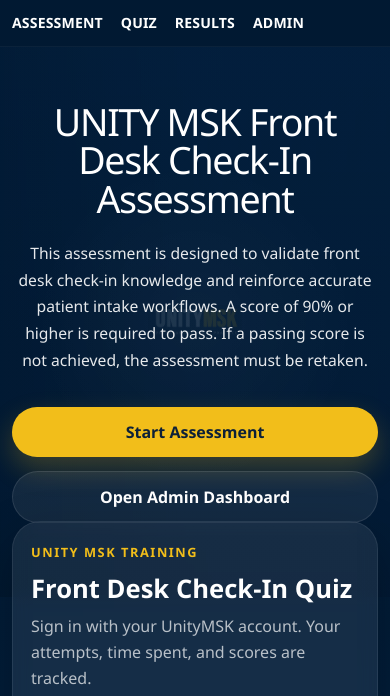
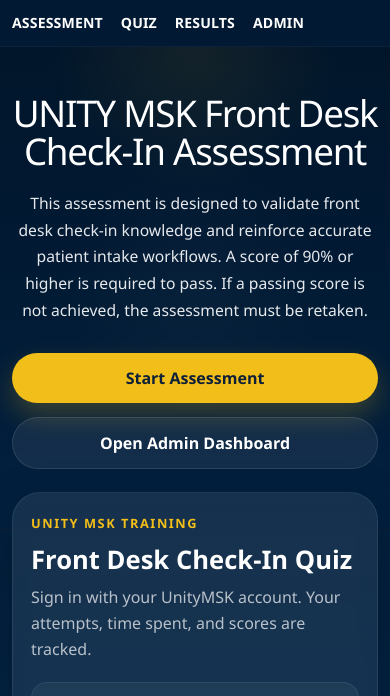
Before and after one commit to oiler81-dev/unity-lms, a plain HTML site: page public/index.html in a window 390 px wide. Shown: the part 71-767 px from the top of the page. Drawn offline with Linux system fonts and the light colour scheme; no server answers.

Commit message:
Update styles.css

```diff
--- a/public/styles.css
+++ b/public/styles.css
@@ -2,8 +2,8 @@
   --unity-navy: #02264a;
   --unity-navy-deep: #011b35;
   --unity-navy-darker: #00162c;
-  --unity-navy-overlay: rgba(2, 32, 64, 0.74);
-  --unity-navy-overlay-strong: rgba(1, 21, 42, 0.84);
+  --unity-navy-overlay: rgba(2, 32, 64, 0.88);
+  --unity-navy-overlay-strong: rgba(1, 21, 42, 0.94);
 
   --unity-gold: #f2be1a;
   --unity-gold-soft: rgba(242, 190, 26, 0.18);
@@ -45,7 +45,7 @@
   font-family: var(--font-stack);
   color: var(--unity-white);
   background:
-    linear-gradient(180deg, #02172f 0%, #03294d 100%);
+    linear-gradient(180deg, #02172f 0%, #03294d 52%, #021c38 100%);
   -webkit-font-smoothing: antialiased;
   text-rendering: optimizeLegibility;
 }
@@ -137,19 +137,16 @@
 }
 
 /* =========================
-   HERO
+   HERO / CLEAN HEADER BAND
    ========================= */
 .hero{
   position: relative;
-  min-height: calc(100vh - var(--nav-height));
   display: flex;
   align-items: center;
   overflow: hidden;
   background:
-    linear-gradient(0deg, var(--unity-navy-overlay), var(--unity-navy-overlay)),
-    linear-gradient(90deg, var(--unity-navy-overlay-strong) 0%, rgba(2,32,64,0.56) 50%, rgba(2,32,64,0.66) 100%),
-    url("assets/unity_logo.png") center center / 24% no-repeat,
-    linear-gradient(180deg, #03294d 0%, #021c38 100%);
+    linear-gradient(180deg, var(--unity-navy-overlay-strong) 0%, var(--unity-navy-overlay) 100%);
+  border-bottom: 1px solid rgba(255,255,255,0.05);
 }
 
 .hero::before{
@@ -157,38 +154,38 @@
   position: absolute;
   inset: 0;
   background:
-    radial-gradient(circle at center, rgba(255,255,255,0.03), transparent 48%),
-    linear-gradient(180deg, rgba(0,0,0,0.08), rgba(0,0,0,0.18));
+    radial-gradient(circle at top center, rgba(242,190,26,0.08), transparent 28%),
+    radial-gradient(circle at center, rgba(255,255,255,0.025), transparent 44%);
   pointer-events: none;
 }
 
 .hero .container{
   position: relative;
   z-index: 1;
-  padding: 90px 0 110px;
+  padding: 74px 0 82px;
   display: flex;
   justify-content: center;
 }
 
 .hero-content{
-  max-width: 1100px;
+  max-width: 1080px;
   text-align: center;
 }
 
 .hero h1{
   margin: 0;
-  font-size: clamp(2.9rem, 5.6vw, 5.8rem);
-  line-height: 0.96;
+  font-size: clamp(2.7rem, 5.2vw, 5.25rem);
+  line-height: 0.98;
   font-weight: 300;
   letter-spacing: -0.035em;
   color: var(--unity-white);
 }
 
 .hero p{
-  max-width: 1040px;
-  margin: 34px auto 0;
-  font-size: clamp(1.08rem, 1.55vw, 1.45rem);
-  line-height: 1.8;
+  max-width: 980px;
+  margin: 28px auto 0;
+  font-size: clamp(1.04rem, 1.4vw, 1.28rem);
+  line-height: 1.85;
   color: var(--unity-text-soft);
 }
 
@@ -197,7 +194,7 @@
   justify-content: center;
   gap: 14px;
   flex-wrap: wrap;
-  margin-top: 34px;
+  margin-top: 30px;
 }
 
 /* =========================
@@ -206,7 +203,7 @@
 .app-main{
   position: relative;
   z-index: 2;
-  margin-top: -76px;
+  margin-top: -38px;
   padding-bottom: 60px;
 }
 
@@ -676,12 +673,8 @@
     gap: 16px;
   }
 
-  .hero{
-    min-height: auto;
-  }
-
   .hero .container{
-    padding: 70px 0 86px;
+    padding: 60px 0 70px;
   }
 
   .quiz-header{
@@ -723,16 +716,16 @@
   }
 
   .hero .container{
-    padding: 56px 0 74px;
+    padding: 48px 0 60px;
   }
 
   .hero h1{
-    font-size: clamp(2.35rem, 9vw, 3.8rem);
+    font-size: clamp(2.3rem, 9vw, 3.8rem);
     line-height: 1.02;
   }
 
   .hero p{
-    margin-top: 22px;
+    margin-top: 20px;
     font-size: 0.98rem;
     line-height: 1.7;
   }
```
